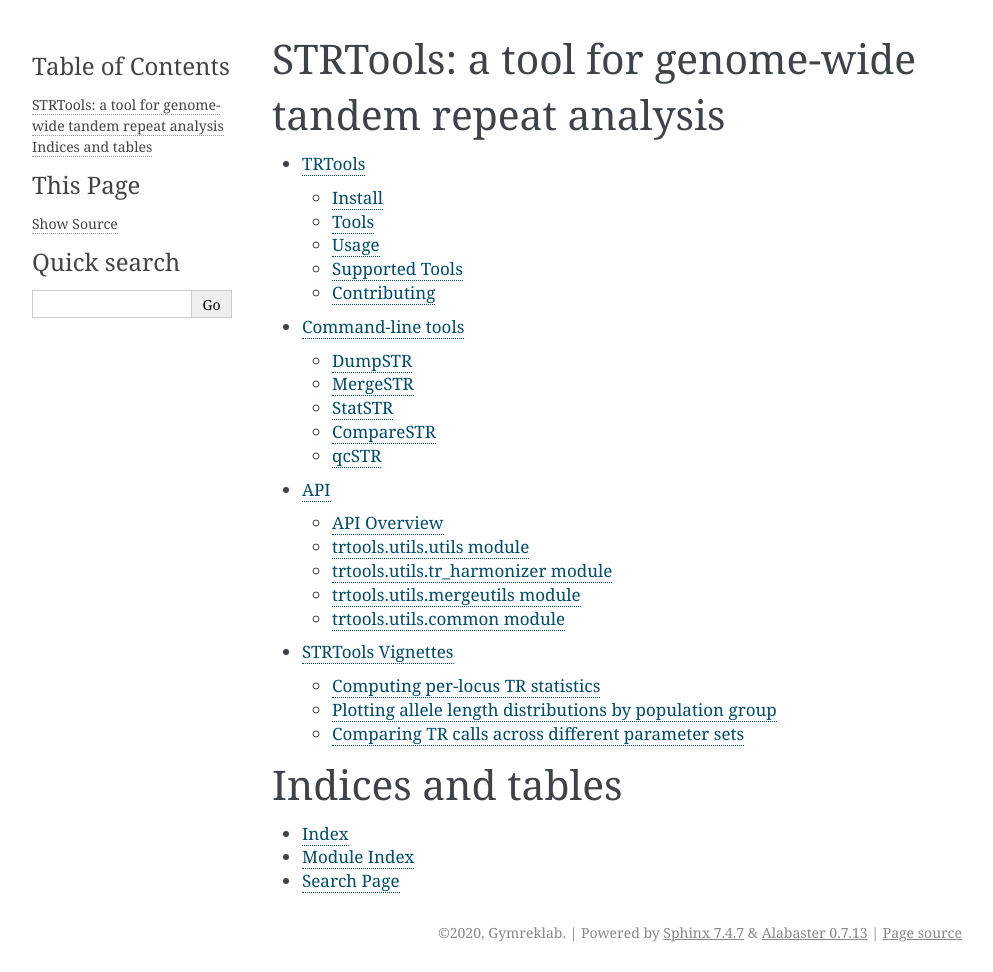
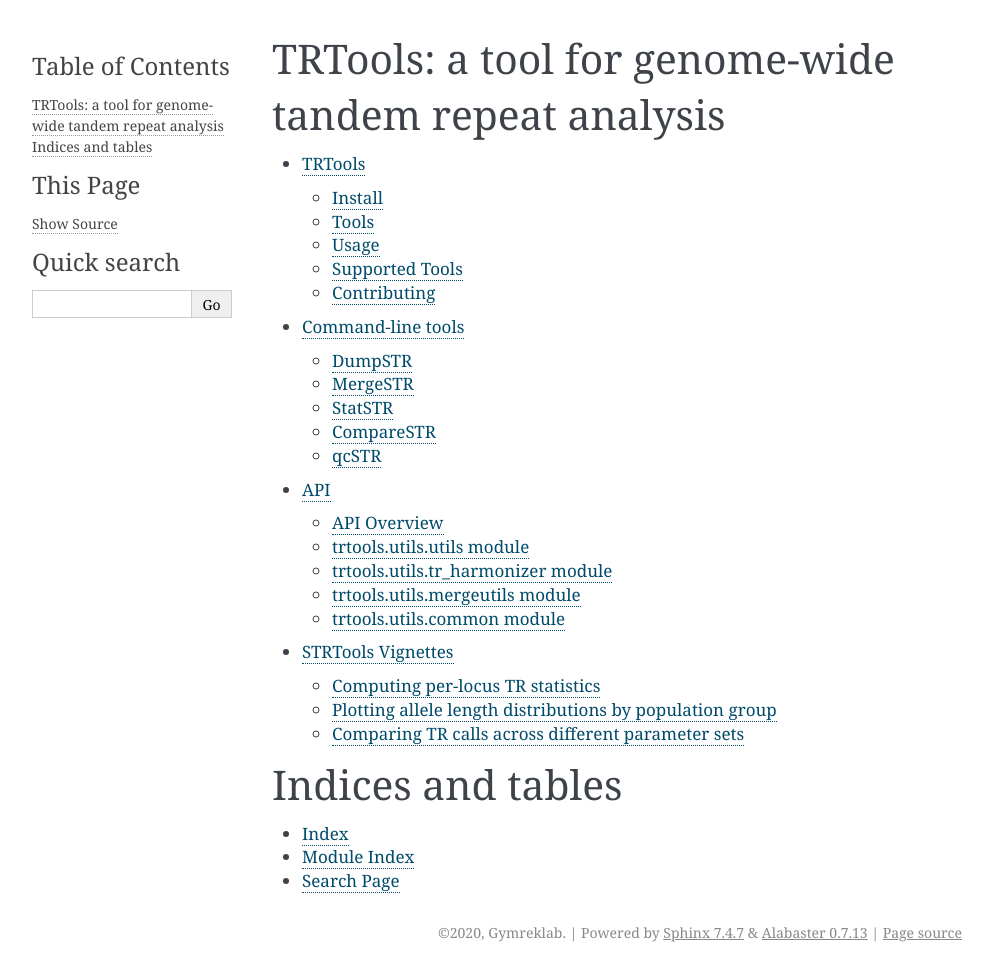
Before and after one commit to gymrek-lab/TRTools, a Sphinx documentation site: the page built from doc/index.rst, in a window 1280 px wide. Shown: the whole page, without its empty margins (148-1141 px from the left). Built offline with Sphinx 7.4.7, drawn with Linux system fonts in a browser that asks for light colours.

Commit message:
Update index.rst

```diff
--- a/doc/index.rst
+++ b/doc/index.rst
@@ -1,9 +1,9 @@
-.. STRTools documentation master file, created by
+.. TRTools documentation master file, created by
    sphinx-quickstart on Mon Feb 17 11:00:31 2020.
    You can adapt this file completely to your liking, but it should at least
    contain the root `toctree` directive.
 
-STRTools: a tool for genome-wide tandem repeat analysis
+TRTools: a tool for genome-wide tandem repeat analysis
 ====================================
 
 .. toctree::
```
